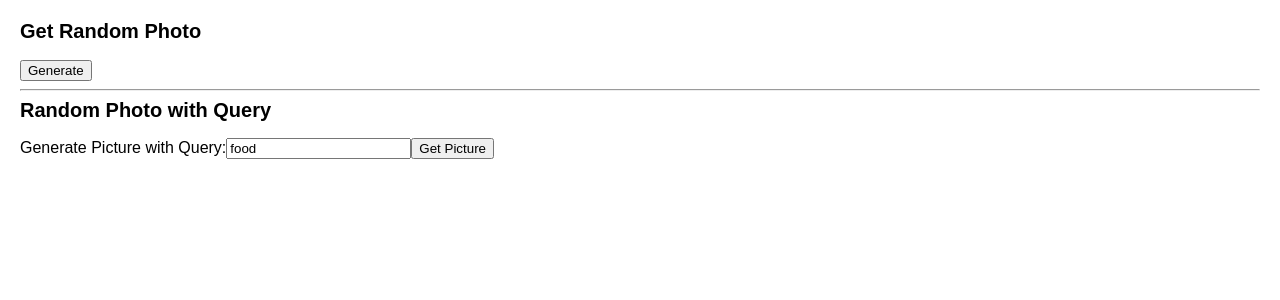
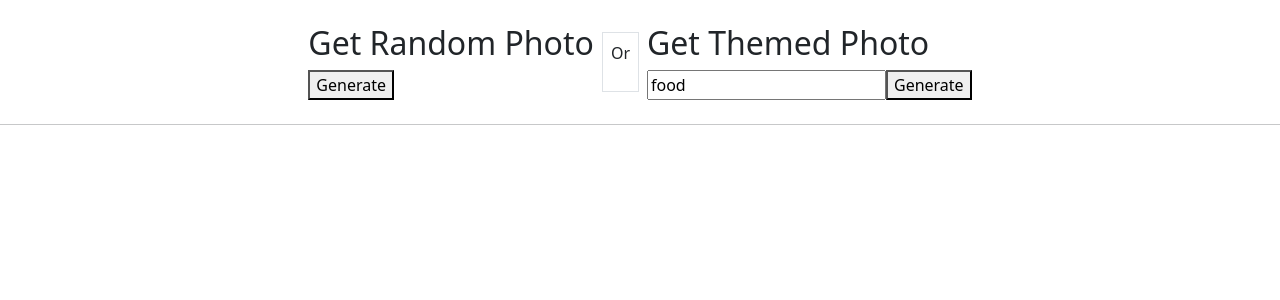
Before and after one commit to LilyKizir/csci39548-webdev-assignments, a React (Create React App) app in the folder Assignment5/src/: page / in a window 1280 px wide. Shown: the top 300 px of the page. Built offline with nearby package versions, Linux system fonts and the light colour scheme.

Commit message:
styled assignment 5 app as a unsplash image showcase

```diff
--- a/Assignment5/package.json
+++ b/Assignment5/package.json
@@ -1,5 +1,6 @@
 {
   "dependencies": {
+    "bootstrap": "^5.3.2",
     "react": "^18.0.0",
     "react-dom": "^18.0.0",
     "react-scripts": "^5.0.1"
--- a/Assignment5/src/App.js
+++ b/Assignment5/src/App.js
@@ -1,6 +1,6 @@
 import { useState } from "react";
 
-function MyUserData({userData}){
+function MyUserData({ userData }) {
   return (
     <div>
       <h2>User Details</h2>
@@ -11,23 +11,20 @@ function MyUserData({userData}){
       <p>Total photos: {userData.total_photos}</p>
       <p>Total followers: {userData.followers_count}</p>
     </div>
-  )
+  );
 }
 
-function MyStats ({stats}){
+function MyStats({ stats }) {
   return (
     <ul>
       <li>Total Downloads: {stats.downloads}</li>
-              <li>
-                Downloads in the last 30 days: {stats.downloadsLastThirty}
-              </li>
+      <li>Downloads in the last 30 days: {stats.downloadsLastThirty}</li>
       <li>Total Likes: {stats.likes}</li>
       <li>Total Views: {stats.views}</li>
       <li>Views in the last 30 days: {stats.viewsLastThirty}</li>
     </ul>
   );
 }
-
 
 export default function Gallery() {
   const [pictureData, setPictureData] = useState({
@@ -135,30 +132,54 @@ export default function Gallery() {
 
   return (
     <>
+      <div class="generator d-flex m-4 justify-content-center">
+        <div>
           <h2>Get Random Photo</h2>
           <button onClick={randomPhoto}> Generate</button>
+        </div>
+
+        <p class="p-2 m-2 border">Or</p>
+
+        <div>
+          <h2>Get Themed Photo</h2>
+
+          <input
+            onChange={handleQueryChange}
+            value={query}
+            placeholder="Pick a topic"
+          />
+
+          <button onClick={handleGetPictureClick}>Generate</button>
+        </div>
+      </div>
+
       <hr />
-      <h2>Random Photo with Query</h2>
-      <label>
-        Generate Picture with Query:
-        <input onChange={handleQueryChange} value={query} />
-      </label>
-      <button onClick={handleGetPictureClick}>Get Picture</button>
-      <br></br>
-      <img src={pictureData.url} alt={pictureData.explanation} />
+
+      <div class="d-flex flex-column align-items-center">
+        <div>
+          <img
+            class="img-fluid"
+            src={pictureData.url}
+            alt={pictureData.explanation}
+            style={{ height: "500px" }}
+          />
+        </div>
+
         <h2>{pictureData.title}</h2>
         <p>{pictureData.explanation}</p>
         <a href={pictureData.userLink}>{pictureData.username}</a>
-      {loadedImage && (
+
         <div>
           <hr />
+          {loadedImage && (
+            <div class="d-flex m-5 justify-content-center">
+              <div class="m-5 col-6">
                 <h2>Get Image Statistics</h2>
                 <button onClick={getStats}>Get Stats</button>
-          {clickedStatsBtn && (
-            <MyStats stats={stats}></MyStats>
-          )}
-          <div>
-            <hr />
+                {clickedStatsBtn && <MyStats stats={stats}></MyStats>}
+              </div>
+
+              <div class="m-5 col-6">
                 <h2>Get Image Author Data</h2>
                 <button onClick={getUserData}>Get Author Data</button>
                 {clickedUserData && (
@@ -167,6 +188,8 @@ export default function Gallery() {
               </div>
             </div>
           )}
+        </div>
+      </div>
     </>
   );
 }
--- a/Assignment5/src/index.js
+++ b/Assignment5/src/index.js
@@ -1,6 +1,7 @@
 import React, { StrictMode } from "react";
 import { createRoot } from "react-dom/client";
 import "./styles.css";
+import "bootstrap/dist/css/bootstrap.min.css";
 
 import App from "./App";
 
```
Also changed, not shown: 1 other file (tests, documents, lock files or other folders). Lines whose indentation alone changed are shown as unchanged.
